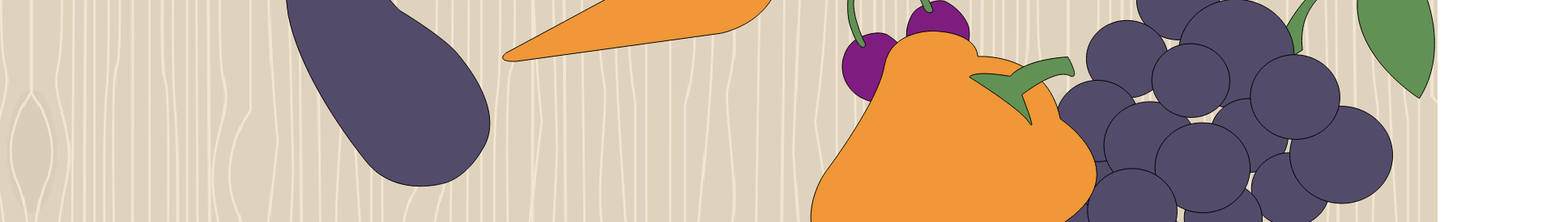
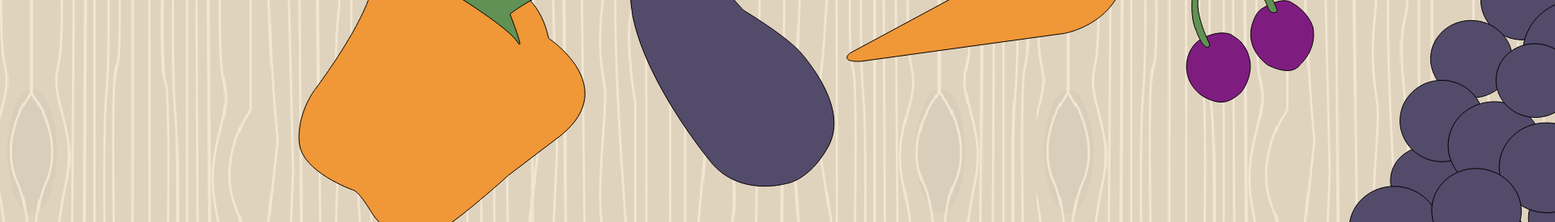
Before and after one commit to evakogut/Web-poster, a plain HTML site: page index.html in a window 1280 px wide. Shown: the part 119-394 px from the top of the page at 81% size, 1920 px wide, since content can reach past the window. Drawn offline with Linux system fonts and the light colour scheme.

Commit message:
Update poster.css

```diff
--- a/poster.css
+++ b/poster.css
@@ -131,11 +131,6 @@ body{
   left: 0px;
   top: 3445px;
 }
-.rollover{
-  position: absolute;
-  top: 100px;
-  left: 968px;
-}
 a.rollover{
   background: url('https://raw.githubusercontent.com/evakogut/web-poster/main/img/pepper.svg');
   display: block;
```
